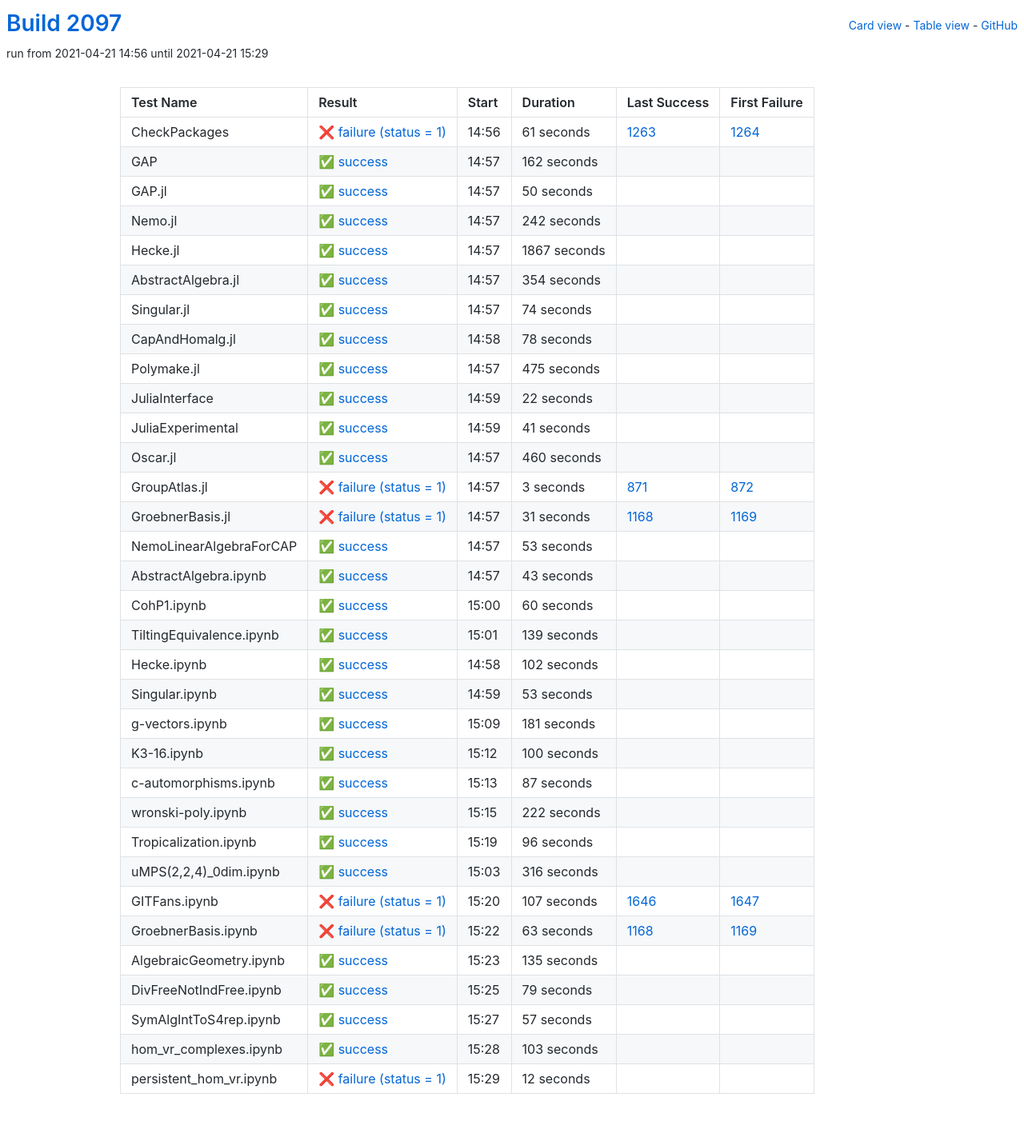
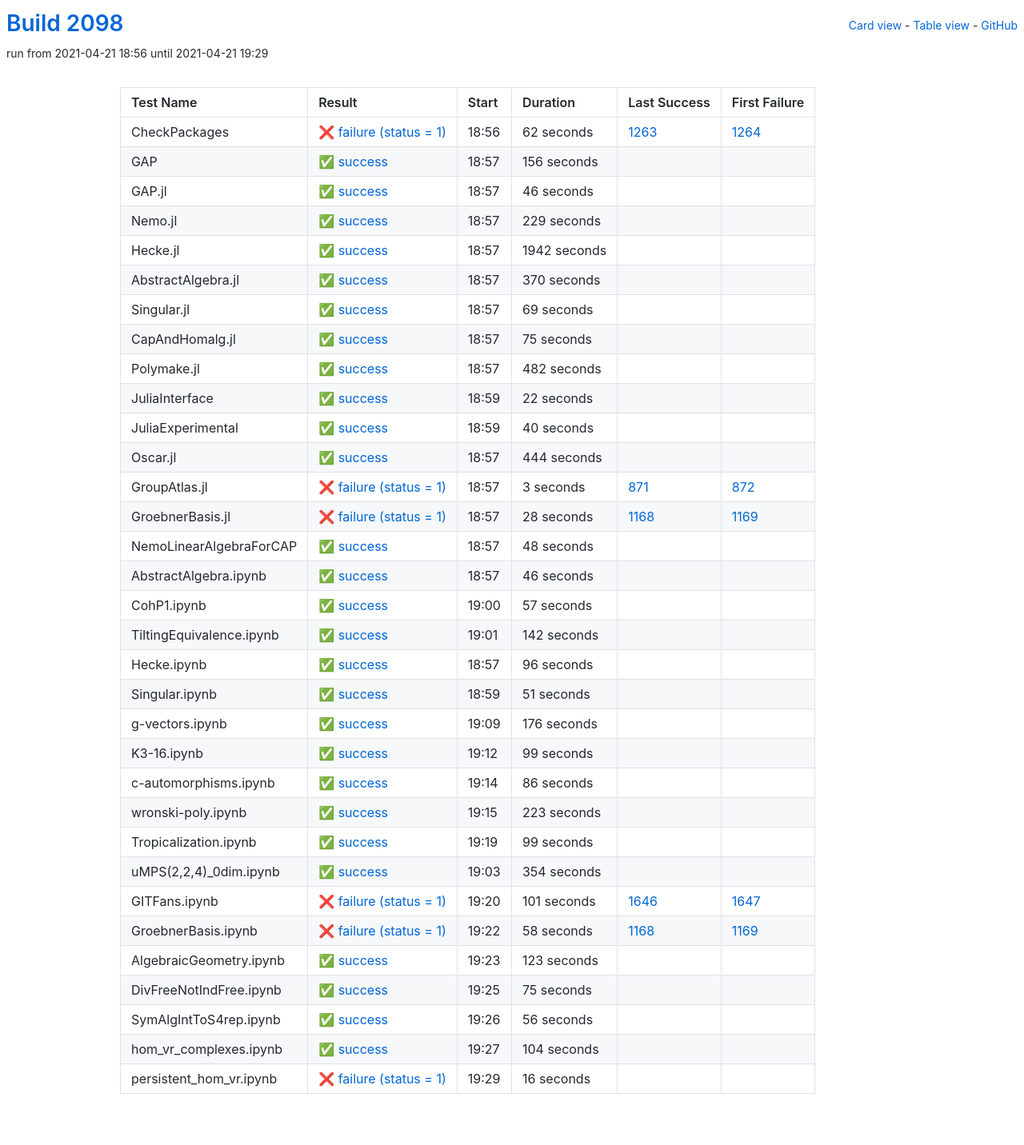
Before and after one commit to oscar-system/oscar-ci-status-stable, a Jekyll site: the page built from table.html, in a window 1280 px wide. Shown: the whole page at 80% size. Built offline with Jekyll 4.4.1, drawn with Linux system fonts in a browser that asks for light colours.

Commit message:
Build #2098

```diff
--- a/_data/ci.yml
+++ b/_data/ci.yml
@@ -1,6 +1,6 @@
 ---
-build: 2097
-build_url: https://oscarci.mathematik.uni-kl.de/job/oscar-stable/2097/
+build: 2098
+build_url: https://oscarci.mathematik.uni-kl.de/job/oscar-stable/2098/
 job: oscar-stable
 organization: oscar-system
 repo: oscar-ci-status-stable
@@ -8,116 +8,116 @@ repourl: https://github.com/oscar-system/oscar-ci-status-stable
 tests:
 - name: CheckPackages
   id: checkpackages
-  log: https://oscarci.mathematik.uni-kl.de/job/oscar-stable/2097/artifact/logs/build-2097/CheckPackages.log
-  start: 2021-04-21 14:56
+  log: https://oscarci.mathematik.uni-kl.de/job/oscar-stable/2098/artifact/logs/build-2098/CheckPackages.log
+  start: 2021-04-21 18:56
   success: false
   exitcode: 1
   status: failure
-  duration: 61
+  duration: 62
   last_success: 1263
   last_success_url: https://oscarci.mathematik.uni-kl.de/job/oscar-stable/1263/
   first_failure: 1264
   first_failure_url: https://oscarci.mathematik.uni-kl.de/job/oscar-stable/1264/
 - name: GAP
   id: gap
-  log: https://oscarci.mathematik.uni-kl.de/job/oscar-stable/2097/artifact/logs/build-2097/GAP.log
-  start: 2021-04-21 14:57
+  log: https://oscarci.mathematik.uni-kl.de/job/oscar-stable/2098/artifact/logs/build-2098/GAP.log
+  start: 2021-04-21 18:57
   success: true
   exitcode: 0
   status: success
-  duration: 162
+  duration: 156
   last_success: false
   last_success_url:
   first_failure: false
   first_failure_url:
 - name: GAP.jl
   id: gap-jl
-  log: https://oscarci.mathematik.uni-kl.de/job/oscar-stable/2097/artifact/logs/build-2097/GAP.jl.log
-  start: 2021-04-21 14:57
+  log: https://oscarci.mathematik.uni-kl.de/job/oscar-stable/2098/artifact/logs/build-2098/GAP.jl.log
+  start: 2021-04-21 18:57
   success: true
   exitcode: 0
   status: success
-  duration: 50
+  duration: 46
   last_success: false
   last_success_url:
   first_failure: false
   first_failure_url:
 - name: Nemo.jl
   id: nemo-jl
-  log: https://oscarci.mathematik.uni-kl.de/job/oscar-stable/2097/artifact/logs/build-2097/Nemo.jl.log
-  start: 2021-04-21 14:57
+  log: https://oscarci.mathematik.uni-kl.de/job/oscar-stable/2098/artifact/logs/build-2098/Nemo.jl.log
+  start: 2021-04-21 18:57
   success: true
   exitcode: 0
   status: success
-  duration: 242
+  duration: 229
   last_success: false
   last_success_url:
   first_failure: false
   first_failure_url:
 - name: Hecke.jl
   id: hecke-jl
-  log: https://oscarci.mathematik.uni-kl.de/job/oscar-stable/2097/artifact/logs/build-2097/Hecke.jl.log
-  start: 2021-04-21 14:57
+  log: https://oscarci.mathematik.uni-kl.de/job/oscar-stable/2098/artifact/logs/build-2098/Hecke.jl.log
+  start: 2021-04-21 18:57
   success: true
   exitcode: 0
   status: success
-  duration: 1867
+  duration: 1942
   last_success: false
   last_success_url:
   first_failure: false
   first_failure_url:
 - name: AbstractAlgebra.jl
   id: abstractalgebra-jl
-  log: https://oscarci.mathematik.uni-kl.de/job/oscar-stable/2097/artifact/logs/build-2097/AbstractAlgebra.jl.log
-  start: 2021-04-21 14:57
+  log: https://oscarci.mathematik.uni-kl.de/job/oscar-stable/2098/artifact/logs/build-2098/AbstractAlgebra.jl.log
+  start: 2021-04-21 18:57
   success: true
   exitcode: 0
   status: success
-  duration: 354
+  duration: 370
   last_success: false
   last_success_url:
   first_failure: false
   first_failure_url:
 - name: Singular.jl
   id: singular-jl
-  log: https://oscarci.mathematik.uni-kl.de/job/oscar-stable/2097/artifact/logs/build-2097/Singular.jl.log
-  start: 2021-04-21 14:57
+  log: https://oscarci.mathematik.uni-kl.de/job/oscar-stable/2098/artifact/logs/build-2098/Singular.jl.log
+  start: 2021-04-21 18:57
   success: true
   exitcode: 0
   status: success
-  duration: 74
+  duration: 69
   last_success: false
   last_success_url:
   first_failure: false
   first_failure_url:
 - name: CapAndHomalg.jl
   id: capandhomalg-jl
-  log: https://oscarci.mathematik.uni-kl.de/job/oscar-stable/2097/artifact/logs/build-2097/CapAndHomalg.jl.log
-  start: 2021-04-21 14:58
+  log: https://oscarci.mathematik.uni-kl.de/job/oscar-stable/2098/artifact/logs/build-2098/CapAndHomalg.jl.log
+  start: 2021-04-21 18:57
   success: true
   exitcode: 0
   status: success
-  duration: 78
+  duration: 75
   last_success: false
   last_success_url:
   first_failure: false
   first_failure_url:
 - name: Polymake.jl
   id: polymake-jl
-  log: https://oscarci.mathematik.uni-kl.de/job/oscar-stable/2097/artifact/logs/build-2097/Polymake.jl.log
-  start: 2021-04-21 14:57
+  log: https://oscarci.mathematik.uni-kl.de/job/oscar-stable/2098/artifact/logs/build-2098/Polymake.jl.log
+  start: 2021-04-21 18:57
   success: true
   exitcode: 0
   status: success
-  duration: 475
+  duration: 482
   last_success: false
   last_success_url:
   first_failure: false
   first_failure_url:
 - name: JuliaInterface
   id: juliainterface
-  log: https://oscarci.mathematik.uni-kl.de/job/oscar-stable/2097/artifact/logs/build-2097/JuliaInterface.log
-  start: 2021-04-21 14:59
+  log: https://oscarci.mathematik.uni-kl.de/job/oscar-stable/2098/artifact/logs/build-2098/JuliaInterface.log
+  start: 2021-04-21 18:59
   success: true
   exitcode: 0
   status: success
@@ -128,32 +128,32 @@ tests:
   first_failure_url:
 - name: JuliaExperimental
   id: juliaexperimental
-  log: https://oscarci.mathematik.uni-kl.de/job/oscar-stable/2097/artifact/logs/build-2097/JuliaExperimental.log
-  start: 2021-04-21 14:59
+  log: https://oscarci.mathematik.uni-kl.de/job/oscar-stable/2098/artifact/logs/build-2098/JuliaExperimental.log
+  start: 2021-04-21 18:59
   success: true
   exitcode: 0
   status: success
-  duration: 41
+  duration: 40
   last_success: false
   last_success_url:
   first_failure: false
   first_failure_url:
 - name: Oscar.jl
   id: oscar-jl
-  log: https://oscarci.mathematik.uni-kl.de/job/oscar-stable/2097/artifact/logs/build-2097/Oscar.jl.log
-  start: 2021-04-21 14:57
+  log: https://oscarci.mathematik.uni-kl.de/job/oscar-stable/2098/artifact/logs/build-2098/Oscar.jl.log
+  start: 2021-04-21 18:57
   success: true
   exitcode: 0
   status: success
-  duration: 460
+  duration: 444
   last_success: false
   last_success_url:
   first_failure: false
   first_failure_url:
 - name: GroupAtlas.jl
   id: groupatlas-jl
-  log: https://oscarci.mathematik.uni-kl.de/job/oscar-stable/2097/artifact/logs/build-2097/GroupAtlas.jl.log
-  start: 2021-04-21 14:57
+  log: https://oscarci.mathematik.uni-kl.de/job/oscar-stable/2098/artifact/logs/build-2098/GroupAtlas.jl.log
+  start: 2021-04-21 18:57
   success: false
   exitcode: 1
   status: failure
@@ -164,140 +164,68 @@ tests:
   first_failure_url: https://oscarci.mathematik.uni-kl.de/job/oscar-stable/872/
 - name: GroebnerBasis.jl
   id: groebnerbasis-jl
-  log: https://oscarci.mathematik.uni-kl.de/job/oscar-stable/2097/artifact/logs/build-2097/GroebnerBasis.jl.log
-  start: 2021-04-21 14:57
+  log: https://oscarci.mathematik.uni-kl.de/job/oscar-stable/2098/artifact/logs/build-2098/GroebnerBasis.jl.log
+  start: 2021-04-21 18:57
   success: false
   exitcode: 1
   status: failure
-  duration: 31
+  duration: 28
   last_success: 1168
   last_success_url: https://oscarci.mathematik.uni-kl.de/job/oscar-stable/1168/
   first_failure: 1169
   first_failure_url: https://oscarci.mathematik.uni-kl.de/job/oscar-stable/1169/
 - name: NemoLinearAlgebraForCAP
   id: nemolinearalgebraforcap
-  log: https://oscarci.mathematik.uni-kl.de/job/oscar-stable/2097/artifact/logs/build-2097/NemoLinearAlgebraForCAP.log
-  start: 2021-04-21 14:57
+  log: https://oscarci.mathematik.uni-kl.de/job/oscar-stable/2098/artifact/logs/build-2098/NemoLinearAlgebraForCAP.log
+  start: 2021-04-21 18:57
   success: true
   exitcode: 0
   status: success
-  duration: 53
+  duration: 48
   last_success: false
   last_success_url:
   first_failure: false
   first_failure_url:
 - name: AbstractAlgebra.ipynb
   id: abstractalgebra-ipynb
-  log: https://oscarci.mathematik.uni-kl.de/job/oscar-stable/2097/artifact/logs/build-2097/AbstractAlgebra.ipynb.log
-  start: 2021-04-21 14:57
+  log: https://oscarci.mathematik.uni-kl.de/job/oscar-stable/2098/artifact/logs/build-2098/AbstractAlgebra.ipynb.log
+  start: 2021-04-21 18:57
   success: true
   exitcode: 0
   status: success
-  duration: 43
+  duration: 46
   last_success: false
   last_success_url:
   first_failure: false
   first_failure_url:
 - name: CohP1.ipynb
   id: cohp1-ipynb
-  log: https://oscarci.mathematik.uni-kl.de/job/oscar-stable/2097/artifact/logs/build-2097/CohP1.ipynb.log
-  start: 2021-04-21 15:00
+  log: https://oscarci.mathematik.uni-kl.de/job/oscar-stable/2098/artifact/logs/build-2098/CohP1.ipynb.log
+  start: 2021-04-21 19:00
   success: true
   exitcode: 0
   status: success
-  duration: 60
+  duration: 57
   last_success: false
   last_success_url:
   first_failure: false
   first_failure_url:
 - name: TiltingEquivalence.ipynb
   id: tiltingequivalence-ipynb
-  log: https://oscarci.mathematik.uni-kl.de/job/oscar-stable/2097/artifact/logs/build-2097/TiltingEquivalence.ipynb.log
-  start: 2021-04-21 15:01
+  log: https://oscarci.mathematik.uni-kl.de/job/oscar-stable/2098/artifact/logs/build-2098/TiltingEquivalence.ipynb.log
+  start: 2021-04-21 19:01
   success: true
   exitcode: 0
   status: success
-  duration: 139
+  duration: 142
   last_success: false
   last_success_url:
   first_failure: false
   first_failure_url:
 - name: Hecke.ipynb
   id: hecke-ipynb
-  log: https://oscarci.mathematik.uni-kl.de/job/oscar-stable/2097/artifact/logs/build-2097/Hecke.ipynb.log
-  start: 2021-04-21 14:58
-  success: true
-  exitcode: 0
-  status: success
-  duration: 102
-  last_success: false
-  last_success_url:
-  first_failure: false
-  first_failure_url:
-- name: Singular.ipynb
-  id: singular-ipynb
-  log: https://oscarci.mathematik.uni-kl.de/job/oscar-stable/2097/artifact/logs/build-2097/Singular.ipynb.log
-  start: 2021-04-21 14:59
-  success: true
-  exitcode: 0
-  status: success
-  duration: 53
-  last_success: false
-  last_success_url:
-  first_failure: false
-  first_failure_url:
-- name: g-vectors.ipynb
-  id: g-vectors-ipynb
-  log: https://oscarci.mathematik.uni-kl.de/job/oscar-stable/2097/artifact/logs/build-2097/g-vectors.ipynb.log
-  start: 2021-04-21 15:09
-  success: true
-  exitcode: 0
-  status: success
-  duration: 181
-  last_success: false
-  last_success_url:
-  first_failure: false
-  first_failure_url:
-- name: K3-16.ipynb
-  id: k3-16-ipynb
-  log: https://oscarci.mathematik.uni-kl.de/job/oscar-stable/2097/artifact/logs/build-2097/K3-16.ipynb.log
-  start: 2021-04-21 15:12
-  success: true
-  exitcode: 0
-  status: success
-  duration: 100
-  last_success: false
-  last_success_url:
-  first_failure: false
-  first_failure_url:
-- name: c-automorphisms.ipynb
-  id: c-automorphisms-ipynb
-  log: https://oscarci.mathematik.uni-kl.de/job/oscar-stable/2097/artifact/logs/build-2097/c-automorphisms.ipynb.log
-  start: 2021-04-21 15:13
-  success: true
-  exitcode: 0
-  status: success
-  duration: 87
-  last_success: false
-  last_success_url:
-  first_failure: false
-  first_failure_url:
-- name: wronski-poly.ipynb
-  id: wronski-poly-ipynb
-  log: https://oscarci.mathematik.uni-kl.de/job/oscar-stable/2097/artifact/logs/build-2097/wronski-poly.ipynb.log
-  start: 2021-04-21 15:15
-  success: true
-  exitcode: 0
-  status: success
-  duration: 222
-  last_success: false
-  last_success_url:
-  first_failure: false
-  first_failure_url:
-- name: Tropicalization.ipynb
-  id: tropicalization-ipynb
-  log: https://oscarci.mathematik.uni-kl.de/job/oscar-stable/2097/artifact/logs/build-2097/Tropicalization.ipynb.log
-  start: 2021-04-21 15:19
+  log: https://oscarci.mathematik.uni-kl.de/job/oscar-stable/2098/artifact/logs/build-2098/Hecke.ipynb.log
+  start: 2021-04-21 18:57
   success: true
   exitcode: 0
   status: success
@@ -306,98 +234,170 @@ tests:
   last_success_url:
   first_failure: false
   first_failure_url:
-- name: uMPS(2,2,4)_0dim.ipynb
-  id: umps-2-2-4-0dim-ipynb
-  log: https://oscarci.mathematik.uni-kl.de/job/oscar-stable/2097/artifact/logs/build-2097/uMPS-2-2-4-_0dim.ipynb.log
-  start: 2021-04-21 15:03
+- name: Singular.ipynb
+  id: singular-ipynb
+  log: https://oscarci.mathematik.uni-kl.de/job/oscar-stable/2098/artifact/logs/build-2098/Singular.ipynb.log
+  start: 2021-04-21 18:59
   success: true
   exitcode: 0
   status: success
-  duration: 316
+  duration: 51
+  last_success: false
+  last_success_url:
+  first_failure: false
+  first_failure_url:
+- name: g-vectors.ipynb
+  id: g-vectors-ipynb
+  log: https://oscarci.mathematik.uni-kl.de/job/oscar-stable/2098/artifact/logs/build-2098/g-vectors.ipynb.log
+  start: 2021-04-21 19:09
+  success: true
+  exitcode: 0
+  status: success
+  duration: 176
+  last_success: false
+  last_success_url:
+  first_failure: false
+  first_failure_url:
+- name: K3-16.ipynb
+  id: k3-16-ipynb
+  log: https://oscarci.mathematik.uni-kl.de/job/oscar-stable/2098/artifact/logs/build-2098/K3-16.ipynb.log
+  start: 2021-04-21 19:12
+  success: true
+  exitcode: 0
+  status: success
+  duration: 99
+  last_success: false
+  last_success_url:
+  first_failure: false
+  first_failure_url:
+- name: c-automorphisms.ipynb
+  id: c-automorphisms-ipynb
+  log: https://oscarci.mathematik.uni-kl.de/job/oscar-stable/2098/artifact/logs/build-2098/c-automorphisms.ipynb.log
+  start: 2021-04-21 19:14
+  success: true
+  exitcode: 0
+  status: success
+  duration: 86
+  last_success: false
+  last_success_url:
+  first_failure: false
+  first_failure_url:
+- name: wronski-poly.ipynb
+  id: wronski-poly-ipynb
+  log: https://oscarci.mathematik.uni-kl.de/job/oscar-stable/2098/artifact/logs/build-2098/wronski-poly.ipynb.log
+  start: 2021-04-21 19:15
+  success: true
+  exitcode: 0
+  status: success
+  duration: 223
+  last_success: false
+  last_success_url:
+  first_failure: false
+  first_failure_url:
+- name: Tropicalization.ipynb
+  id: tropicalization-ipynb
+  log: https://oscarci.mathematik.uni-kl.de/job/oscar-stable/2098/artifact/logs/build-2098/Tropicalization.ipynb.log
+  start: 2021-04-21 19:19
+  success: true
+  exitcode: 0
+  status: success
+  duration: 99
+  last_success: false
+  last_success_url:
+  first_failure: false
+  first_failure_url:
+- name: uMPS(2,2,4)_0dim.ipynb
+  id: umps-2-2-4-0dim-ipynb
+  log: https://oscarci.mathematik.uni-kl.de/job/oscar-stable/2098/artifact/logs/build-2098/uMPS-2-2-4-_0dim.ipynb.log
+  start: 2021-04-21 19:03
+  success: true
+  exitcode: 0
+  status: success
+  duration: 354
   last_success: false
   last_success_url:
   first_failure: false
   first_failure_url:
 - name: GITFans.ipynb
   id: gitfans-ipynb
-  log: https://oscarci.mathematik.uni-kl.de/job/oscar-stable/2097/artifact/logs/build-2097/GITFans.ipynb.log
-  start: 2021-04-21 15:20
+  log: https://oscarci.mathematik.uni-kl.de/job/oscar-stable/2098/artifact/logs/build-2098/GITFans.ipynb.log
+  start: 2021-04-21 19:20
   success: false
   exitcode: 1
   status: failure
-  duration: 107
+  duration: 101
   last_success: 1646
   last_success_url: https://oscarci.mathematik.uni-kl.de/job/oscar-stable/1646/
   first_failure: 1647
   first_failure_url: https://oscarci.mathematik.uni-kl.de/job/oscar-stable/1647/
 - name: GroebnerBasis.ipynb
   id: groebnerbasis-ipynb
-  log: https://oscarci.mathematik.uni-kl.de/job/oscar-stable/2097/artifact/logs/build-2097/GroebnerBasis.ipynb.log
-  start: 2021-04-21 15:22
+  log: https://oscarci.mathematik.uni-kl.de/job/oscar-stable/2098/artifact/logs/build-2098/GroebnerBasis.ipynb.log
+  start: 2021-04-21 19:22
   success: false
   exitcode: 1
   status: failure
-  duration: 63
+  duration: 58
   last_success: 1168
   last_success_url: https://oscarci.mathematik.uni-kl.de/job/oscar-stable/1168/
   first_failure: 1169
   first_failure_url: https://oscarci.mathematik.uni-kl.de/job/oscar-stable/1169/
 - name: AlgebraicGeometry.ipynb
   id: algebraicgeometry-ipynb
-  log: https://oscarci.mathematik.uni-kl.de/job/oscar-stable/2097/artifact/logs/build-2097/AlgebraicGeometry.ipynb.log
-  start: 2021-04-21 15:23
+  log: https://oscarci.mathematik.uni-kl.de/job/oscar-stable/2098/artifact/logs/build-2098/AlgebraicGeometry.ipynb.log
+  start: 2021-04-21 19:23
   success: true
   exitcode: 0
   status: success
-  duration: 135
+  duration: 123
   last_success: false
   last_success_url:
   first_failure: false
   first_failure_url:
 - name: DivFreeNotIndFree.ipynb
   id: divfreenotindfree-ipynb
-  log: https://oscarci.mathematik.uni-kl.de/job/oscar-stable/2097/artifact/logs/build-2097/DivFreeNotIndFree.ipynb.log
-  start: 2021-04-21 15:25
+  log: https://oscarci.mathematik.uni-kl.de/job/oscar-stable/2098/artifact/logs/build-2098/DivFreeNotIndFree.ipynb.log
+  start: 2021-04-21 19:25
   success: true
   exitcode: 0
   status: success
-  duration: 79
+  duration: 75
   last_success: false
   last_success_url:
   first_failure: false
   first_failure_url:
 - name: SymAlgIntToS4rep.ipynb
   id: symalginttos4rep-ipynb
-  log: https://oscarci.mathematik.uni-kl.de/job/oscar-stable/2097/artifact/logs/build-2097/SymAlgIntToS4rep.ipynb.log
-  start: 2021-04-21 15:27
+  log: https://oscarci.mathematik.uni-kl.de/job/oscar-stable/2098/artifact/logs/build-2098/SymAlgIntToS4rep.ipynb.log
+  start: 2021-04-21 19:26
   success: true
   exitcode: 0
   status: success
-  duration: 57
+  duration: 56
   last_success: false
   last_success_url:
   first_failure: false
   first_failure_url:
 - name: hom_vr_complexes.ipynb
   id: hom-vr-complexes-ipynb
-  log: https://oscarci.mathematik.uni-kl.de/job/oscar-stable/2097/artifact/logs/build-2097/hom_vr_complexes.ipynb.log
-  start: 2021-04-21 15:28
+  log: https://oscarci.mathematik.uni-kl.de/job/oscar-stable/2098/artifact/logs/build-2098/hom_vr_complexes.ipynb.log
+  start: 2021-04-21 19:27
   success: true
   exitcode: 0
   status: success
-  duration: 103
+  duration: 104
   last_success: false
   last_success_url:
   first_failure: false
   first_failure_url:
 - name: persistent_hom_vr.ipynb
   id: persistent-hom-vr-ipynb
-  log: https://oscarci.mathematik.uni-kl.de/job/oscar-stable/2097/artifact/logs/build-2097/persistent_hom_vr.ipynb.log
-  start: 2021-04-21 15:29
+  log: https://oscarci.mathematik.uni-kl.de/job/oscar-stable/2098/artifact/logs/build-2098/persistent_hom_vr.ipynb.log
+  start: 2021-04-21 19:29
   success: false
   exitcode: 1
   status: failure
-  duration: 12
+  duration: 16
   last_success: false
   last_success_url:
   first_failure: false
```
Also changed, not shown: README.md.
